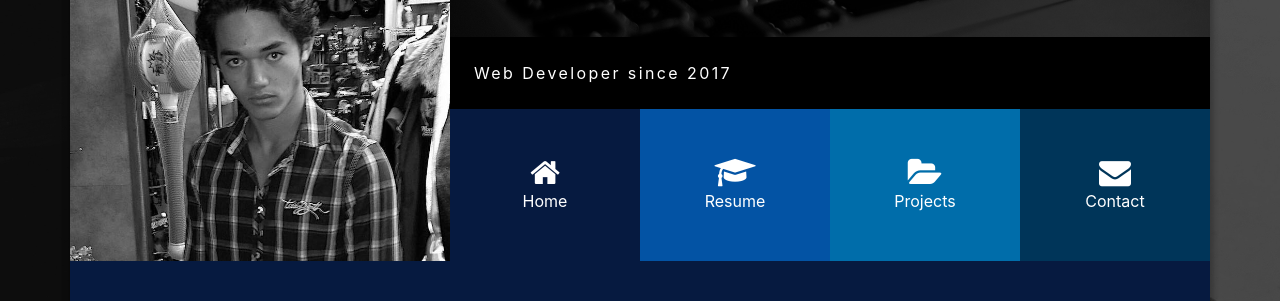
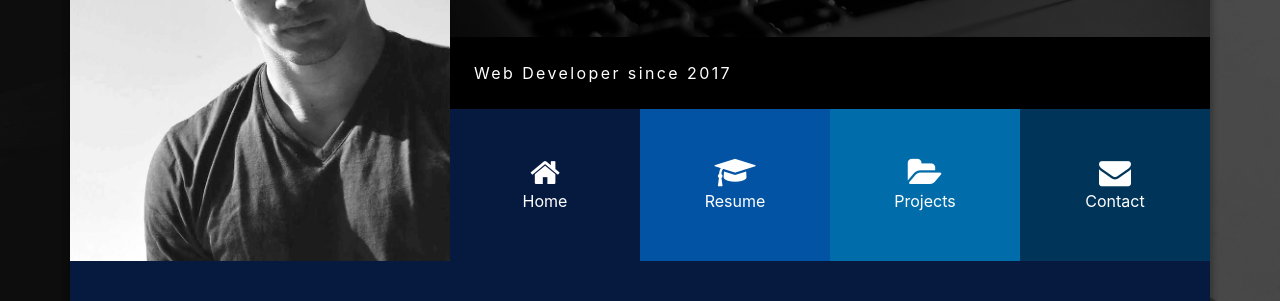
Before and after one commit to cf913/Porfolio, a website: page src/index.html in a window 1280 px wide. Shown: the part 123-424 px from the top of the page. Drawn offline with Linux system fonts and the light colour scheme; some packages are replaced by stand-ins of ours; a script that the page names is missing.

Commit message:
changed pic

```diff
--- a/src/scss/style.scss
+++ b/src/scss/style.scss
@@ -58,7 +58,7 @@ body {
   .profile-pic {
     display: flex;
     min-height: 300px;
-    background: url('../img/chad.jpg') center;
+    background: url('../img/profile.jpg') center;
     background-size: cover;
     transition: 0.5s;
   }
```
Also changed, not shown: src/css/style.css, src/img/profile.jpg (added).
